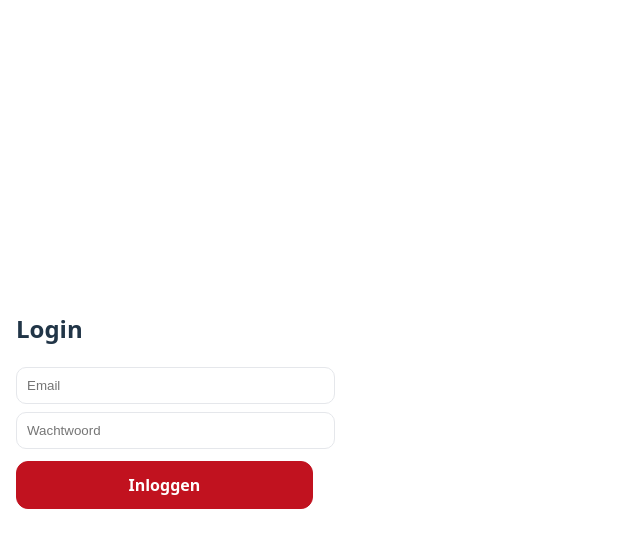
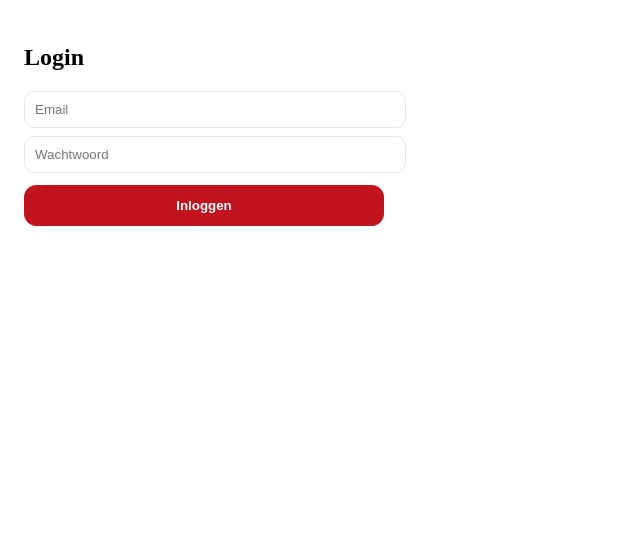
Before and after one commit to nxj9f9prvj-cloud/buitendienst-app, a React (Vite) app: page / in a window 1280 px wide. Shown: the top 548 px of the page, without its empty margins (0-640 px from the left). Built offline with nearby package versions, Linux system fonts and the light colour scheme.

Commit message:
Update main.jsx

```diff
--- a/src/main.jsx
+++ b/src/main.jsx
@@ -1,13 +1,20 @@
+// src/main.jsx
 import React from "react";
 import ReactDOM from "react-dom/client";
+import { BrowserRouter, Routes, Route } from "react-router-dom";
 import App from "./App.jsx";
-import "./index.css";
-import { AuthProvider } from "./contexts/AuthContext.jsx";
+import PublicBon from "./PublicBon.jsx";
+import { AuthProvider } from "./contexts/AuthContext";
 
 ReactDOM.createRoot(document.getElementById("root")).render(
   <React.StrictMode>
-    <AuthProvider>
-      <App />
-    </AuthProvider>
+    <BrowserRouter>
+      <AuthProvider>
+        <Routes>
+          <Route path="/" element={<App />} />
+          <Route path="/bon/:token" element={<PublicBon />} />
+        </Routes>
+      </AuthProvider>
+    </BrowserRouter>
   </React.StrictMode>
 );
```
